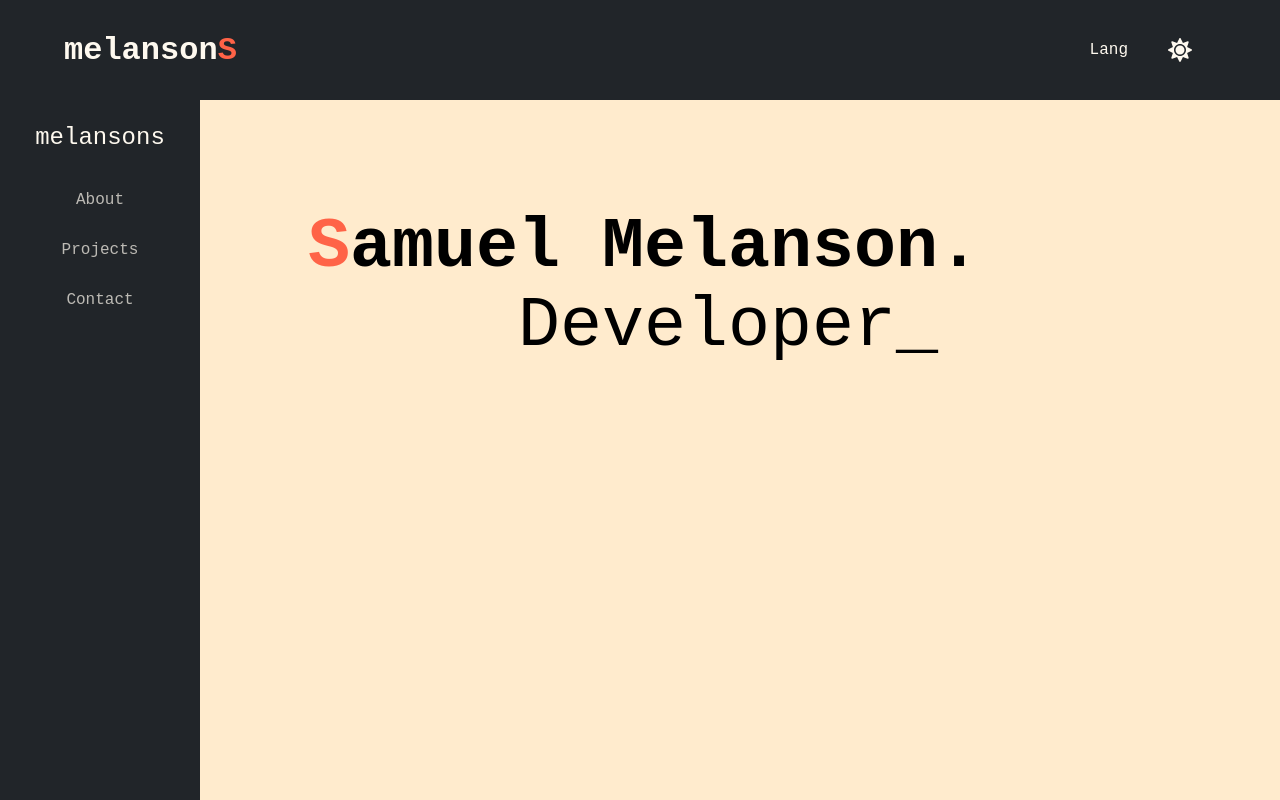
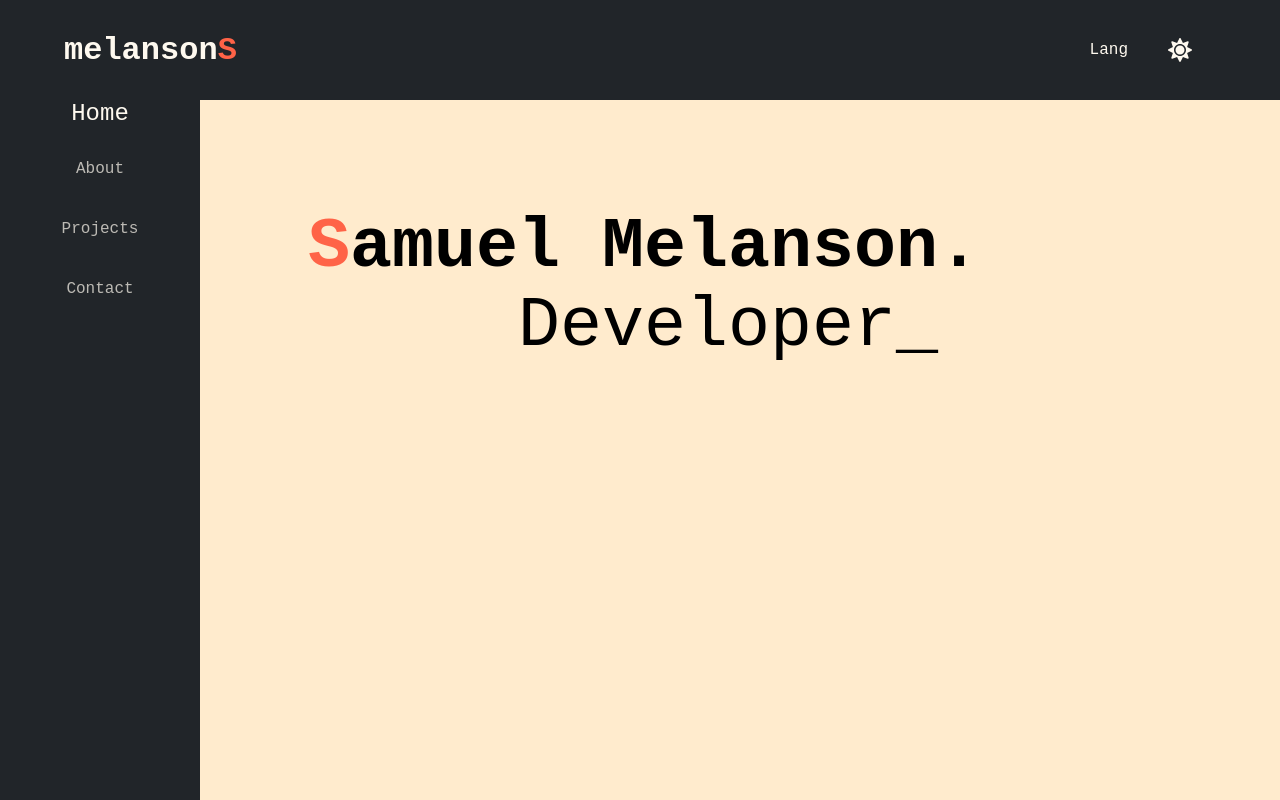
Before and after one commit to melansonS/melansons-old, a React (Create React App) app: page / in a window 1280 px wide. Built offline with nearby package versions, Linux system fonts and the light colour scheme; a web font is replaced by a local one.

Commit message:
smoother nav and localStorage :computer: è

```diff
--- a/src/App.js
+++ b/src/App.js
@@ -1,4 +1,4 @@
-import { useState } from "react";
+import { useState, useEffect } from "react";
 import Header from "./components/Header";
 import Nav from "./components/Nav";
 import ScrollContainer from "./components/ScrollContainer";
@@ -9,13 +9,35 @@ function App() {
   const [section, setSection] = useState(1);
   const [darkTheme, setDarkTheme] = useState(true);
   const [lang, setLang] = useState("en");
+
+  useEffect(() => {
+    const storedLang = localStorage.getItem("lang");
+    const storedTheme = localStorage.getItem("darkTheme");
+    if (storedLang === "en" || storedLang === "fr") {
+      setLang(storedLang);
+    }
+    if (storedTheme === "true" || storedTheme === "false") {
+      setDarkTheme(storedTheme === "true");
+    }
+  }, []);
+
+  const handleSetLang = (lang) => {
+    localStorage.setItem("lang", lang);
+    setLang(lang);
+  };
+
+  const handleSetDarkTheme = (bool) => {
+    localStorage.setItem("darkTheme", bool);
+    setDarkTheme(bool);
+  };
+
   return (
     <div className={`App${darkTheme ? "--dark" : ""}`}>
       <Header
         darkTheme={darkTheme}
-        setDarkTheme={setDarkTheme}
+        handleSetDarkTheme={handleSetDarkTheme}
         lang={lang}
-        setLang={setLang}
+        handleSetLang={handleSetLang}
       />
       <Nav
         darkTheme={darkTheme}
--- a/src/components/Header.js
+++ b/src/components/Header.js
@@ -1,9 +1,9 @@
 import React from "react";
 import { FaRegMoon, FaSun } from "react-icons/fa";
 
-const Header = ({ darkTheme, setDarkTheme, lang, setLang }) => {
+const Header = ({ darkTheme, handleSetDarkTheme, lang, handleSetLang }) => {
   const toggleLanguage = () => {
-    setLang(lang === "en" ? "fr" : "en");
+    handleSetLang(lang === "en" ? "fr" : "en");
   };
   return (
     <header className={darkTheme ? "header--dark" : ""}>
@@ -19,7 +19,7 @@ const Header = ({ darkTheme, setDarkTheme, lang, setLang }) => {
             Lang
           </button>
           <button
-            onClick={() => setDarkTheme(!darkTheme)}
+            onClick={() => handleSetDarkTheme(!darkTheme)}
             title="Toggle Light/Dark Theme"
             className="toggle-theme">
             {darkTheme ? <FaSun /> : <FaRegMoon />}
--- a/src/components/Nav.js
+++ b/src/components/Nav.js
@@ -8,7 +8,7 @@ const Nav = ({ darkTheme, section, setSection }) => {
         onClick={() => setSection(1)}
         className={`${section === 1 ? activeClass : ""}`}
         href="#sm">
-        melansons
+        Home
       </a>
       <a
         onClick={() => setSection(2)}
--- a/src/components/ScrollContainer.js
+++ b/src/components/ScrollContainer.js
@@ -4,14 +4,23 @@ import TypedText from "./TypedText";
 
 const ScrollContainer = ({ lang, setSection, section }) => {
   const handleScroll = (e) => {
-    if (Math.ceil(e.target.scrollTop / (e.target.scrollHeight / 4)) === 0)
+    // forces an even delay when scrolling up or down before the setSection get's called
+    if (
+      Math.round(e.target.scrollTop / (e.target.scrollHeight / 4) + 1) ===
+      section
+    ) {
       return;
+    }
+
     if (
       Math.ceil(e.target.scrollTop / (e.target.scrollHeight / 4)) !== section
     ) {
-      setSection(Math.ceil(e.target.scrollTop / (e.target.scrollHeight / 4)));
+      setSection(
+        Math.floor(e.target.scrollTop / (e.target.scrollHeight / 4)) + 1
+      );
     }
   };
+
   return (
     <div className="scroll-container" onScroll={handleScroll}>
       <div id="sm" className="scroll-area first">
--- a/src/styles/App.css
+++ b/src/styles/App.css
@@ -141,8 +141,8 @@ header {
 
 .header-buttons .toggle-lang {
   font-size: 1em;
-  -webkit-transition: 0.5s ease;
-  transition: 0.5s ease;
+  -webkit-transition: font-size 0.4s ease;
+  transition: font-size 0.4s ease;
 }
 
 .header-buttons .toggle-lang:hover {
@@ -150,10 +150,10 @@ header {
 }
 
 .header-buttons .toggle-theme {
-  -webkit-transition: -webkit-transform 0.5s;
-  transition: -webkit-transform 0.5s;
-  transition: transform 0.5s;
-  transition: transform 0.5s, -webkit-transform 0.5s;
+  -webkit-transition: -webkit-transform 0.6s;
+  transition: -webkit-transform 0.6s;
+  transition: transform 0.6s;
+  transition: transform 0.6s, -webkit-transform 0.6s;
 }
 
 .header-buttons .toggle-theme:hover {
@@ -183,14 +183,14 @@ nav {
 }
 
 nav a {
-  color: inherit;
-  opacity: 0.7;
-  padding: 1em 0;
-  text-decoration: none;
   -webkit-box-sizing: border-box;
           box-sizing: border-box;
-  -webkit-transition: opacity 0.8s ease;
-  transition: opacity 0.8s ease;
+  color: inherit;
+  height: 60px;
+  opacity: 0.7;
+  text-decoration: none;
+  -webkit-transition: opacity 0.4s ease, font-size 0.4s ease;
+  transition: opacity 0.4s ease, font-size 0.4s ease;
 }
 
 nav a:hover {
@@ -221,17 +221,17 @@ nav a:hover {
 .active {
   color: #212529;
   font-size: 1.5em;
-  -webkit-transition: opacity 0.8s ease;
-  transition: opacity 0.8s ease;
   opacity: 1;
+  -webkit-transition: opacity 0.4s ease, font-size 0.4s ease;
+  transition: opacity 0.4s ease, font-size 0.4s ease;
 }
 
 .active--dark {
   color: #fef9ef;
   font-size: 1.5em;
-  -webkit-transition: opacity 0.8s ease;
-  transition: opacity 0.8s ease;
   opacity: 1;
+  -webkit-transition: opacity 0.4s ease, font-size 0.4s ease;
+  transition: opacity 0.4s ease, font-size 0.4s ease;
 }
 
 .blinking-cursor {
--- a/src/styles/_header.scss
+++ b/src/styles/_header.scss
@@ -44,7 +44,7 @@ header {
 
   .toggle-lang {
     font-size: 1em;
-    transition: 0.5s ease;
+    transition: font-size 0.4s ease;
 
     &:hover {
       font-size: 1.1em;
@@ -52,7 +52,7 @@ header {
   }
 
   .toggle-theme {
-    transition: transform 0.5s;
+    transition: transform 0.6s;
     &:hover {
       transform: rotate(-15deg);
     }
--- a/src/styles/_nav.scss
+++ b/src/styles/_nav.scss
@@ -16,12 +16,12 @@ nav {
   background-color: $light;
 
   a {
+    box-sizing: border-box;
     color: inherit;
+    height: 60px;
     opacity: 0.7;
-    padding: 1em 0;
     text-decoration: none;
-    box-sizing: border-box;
-    transition: opacity 0.8s ease;
+    transition: opacity 0.4s ease, font-size 0.4s ease;
 
     &:hover {
       opacity: 1;
@@ -38,13 +38,13 @@ nav {
 .active {
   color: $darkGrey;
   font-size: 1.5em;
-  transition: opacity 0.8s ease;
   opacity: 1;
+  transition: opacity 0.4s ease, font-size 0.4s ease;
 }
 
 .active--dark {
   color: $light;
   font-size: 1.5em;
-  transition: opacity 0.8s ease;
   opacity: 1;
+  transition: opacity 0.4s ease, font-size 0.4s ease;
 }
```
Also changed, not shown: 1 other file (tests, documents, lock files or other folders).
